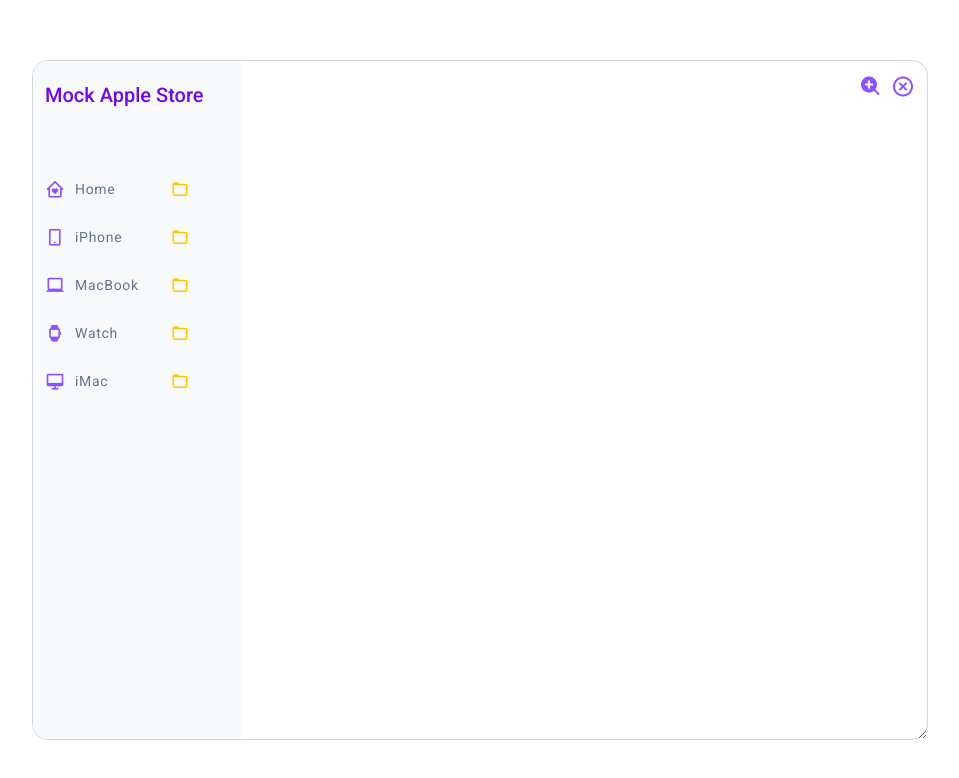
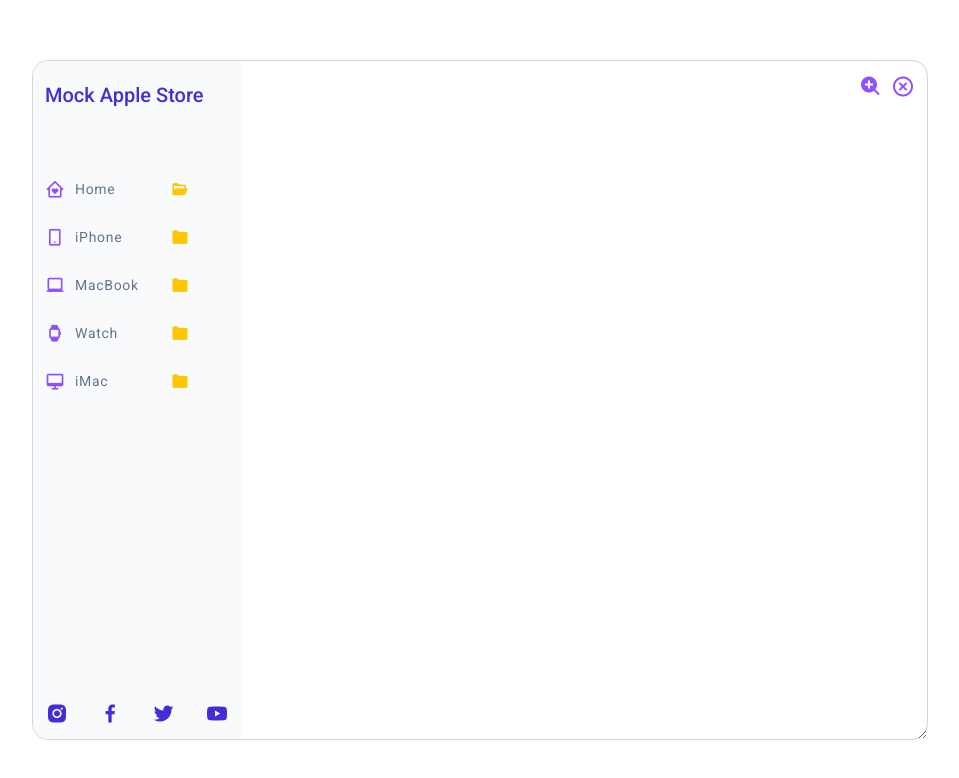
Before and after one commit to GarimaK1/AppleStoreUIViteReact19, a React (Vite) app: page / in a window 1280 px wide. Shown: the top 778 px of the page, without its empty margins (160-1119 px from the left). Built offline with nearby package versions, Linux system fonts and the light colour scheme.

Commit message:
navbar done

```diff
--- a/src/App.jsx
+++ b/src/App.jsx
@@ -4,9 +4,14 @@
 
 function App() {
   const [isFrameZoom, setFrameZoom] = useState(false);
+  const [currentPage, setCurrentPage] = useState(0);
 
   const toggleZoom = () => {
     setFrameZoom(!isFrameZoom);
+  }
+
+  const handleNavClick= (pageIndex) => {
+    setCurrentPage(pageIndex);
   }
 
   return (
@@ -15,8 +20,8 @@
         <div className={`${
           isFrameZoom ? 'min-w-[97vw] min-h-[97vh]' : 'min-w-[70vw] min-h-[85vh]'
         } w-[70vw] h-[85vh] max-w-[90vw] max-h-[90vh] border border-gray-300 rounded-2xl resize overflow-auto relative transition-all duration-100 flex`}>
-          <Navbar />
-          <Controls toggleZoom={toggleZoom} isFrameZoom={isFrameZoom} />
+          <Navbar currentPage={currentPage} handleNavClick={handleNavClick}/>
+          <Controls isFrameZoom={isFrameZoom} toggleZoom={toggleZoom} />
         </div>
       </div>
     </>
--- a/src/components/Navbar.jsx
+++ b/src/components/Navbar.jsx
@@ -1,26 +1,40 @@
 import React from 'react';
 import { navItems } from '../data/index';
 
-const Navbar = () => {
+const Navbar = ({ currentPage, handleNavClick }) => {
   return (
     <div className='2xl:w-80 xl:w-52 w-44 h-full bg-slate-50 flex flex-col justify-between pt-5 px-3 pb-14 md:pb-0'>
-      <a href='#' className='2xl:text-2xl xl:text-xl text-violet-700 font-medium mb-14'>
+      <a href='#' className='2xl:text-2xl xl:text-xl text-indigo-700 font-medium mb-14'>
         Mock Apple Store
       </a>
       <div className='flex flex-col flex-grow'>
         {
           navItems.map((item, index) => (
-            <a key={item.label} href='#' className='xl:w-36 lg:w-32 w-30 flex items-center justify-between my-3.5 text-left cursor-pointer'>
+            <a key={item.index} href='#' className='xl:w-36 lg:w-32 w-30 flex items-center justify-between my-3.5 text-left cursor-pointer'
+              onClick={() => handleNavClick(index)}>
               <i className={`${item.icon} text-xl text-violet-500`}></i>
               <span className='text-sm text-slate-500 mx-2.5 mr-auto tracking-wider'>{item.label}</span>
-              <i className='text-lg text-yellow-400 bx bx-folder'></i>
+              <i className={`${currentPage === index ? item.activeIcon : item.inactiveIcon} text-lg text-yellow-400`}></i>
             </a>
           ))
         }
+      </div>
+      <div className='flex justify-between pb-2'>
+        <a href='#'>
+          <i class='bx bxl-instagram-alt text-2xl text-indigo-700'></i>
+        </a>
+        <a href='#'>
+          <i class='bx bxl-facebook text-2xl text-indigo-700'></i>
+        </a>
+        <a href='#'>
+          <i class='bx bxl-twitter text-2xl text-indigo-700'></i>
+        </a>
+        <a href='#'>
+          <i class='bx bxl-youtube text-2xl text-indigo-700'></i>
+        </a>
       </div>
     </div>
   )
 }
 
-
 export default Navbar;
```
